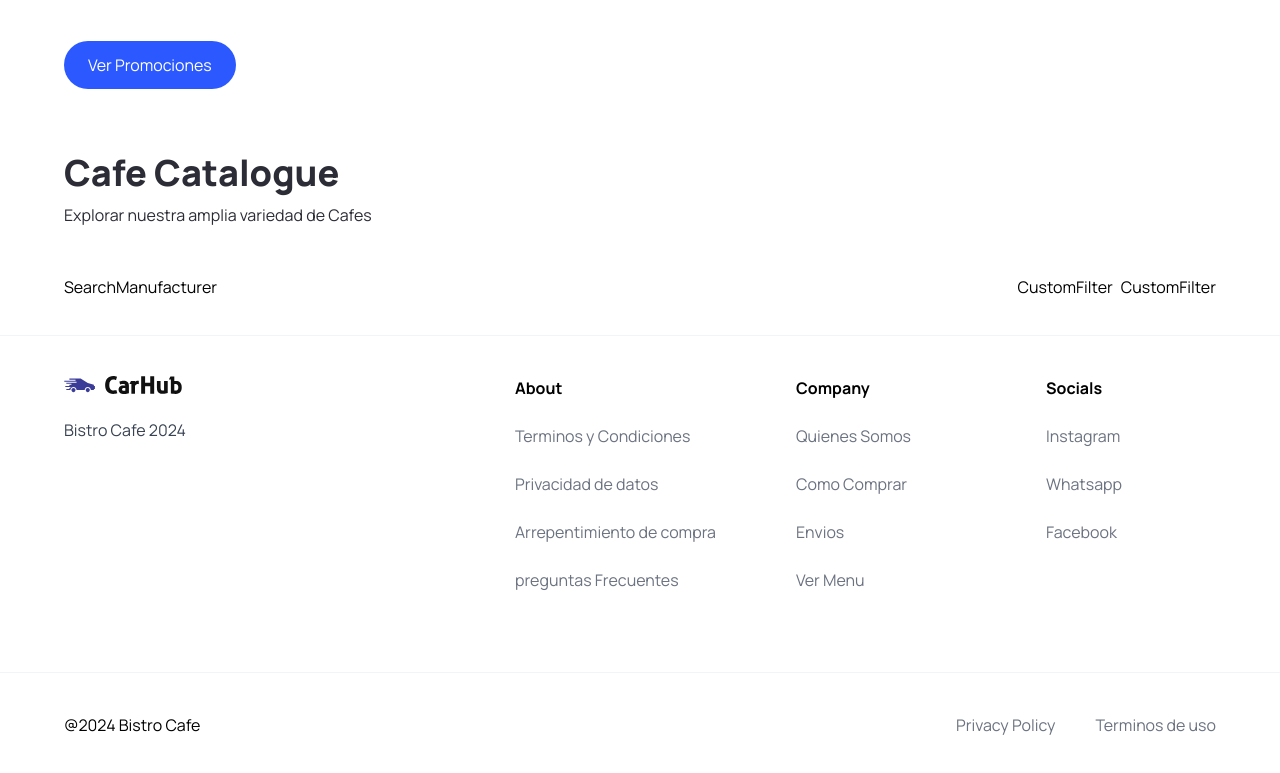
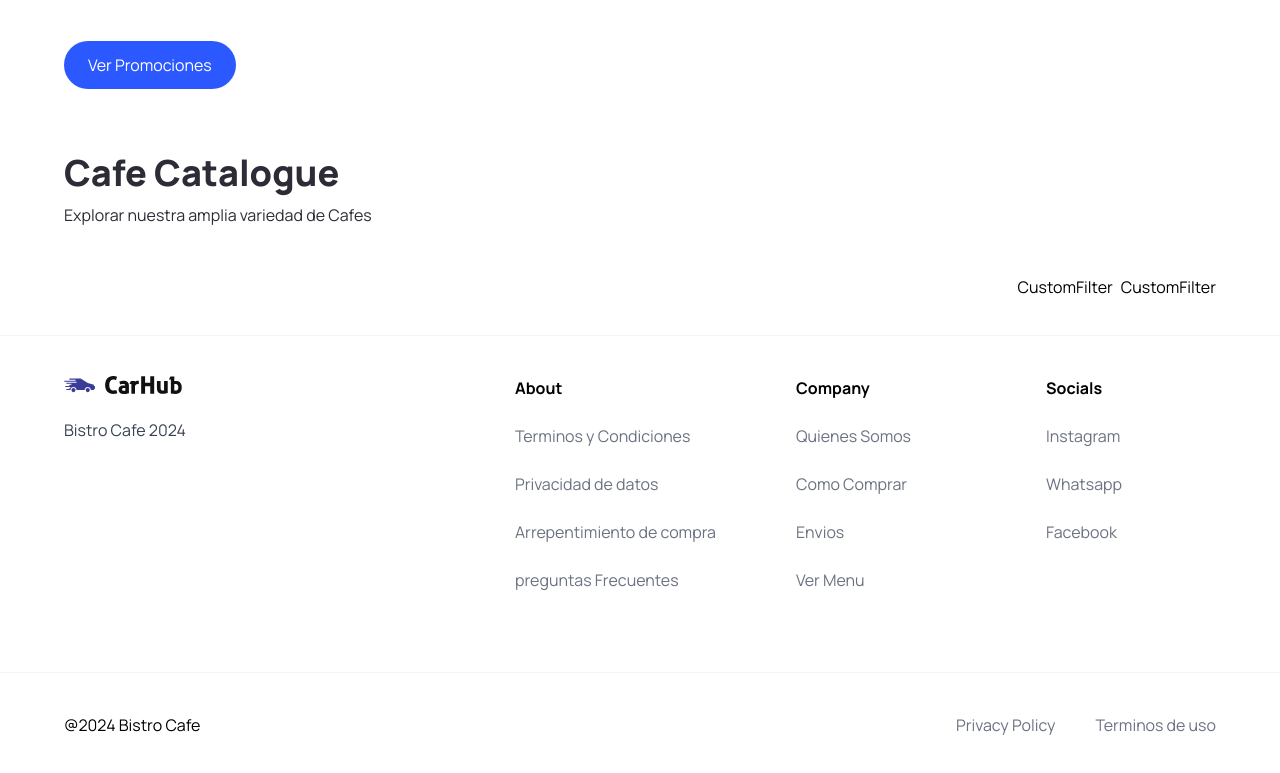
Before and after one commit to Nicoogf/CoffeShop, a Next.js app: page / in a window 1280 px wide. Shown: the part 724-1497 px from the top of the page. Built offline with nearby package versions, Linux system fonts and the light colour scheme.

Commit message:
Se agrega combobox

```diff
--- a/components/SearchManufacturer.tsx
+++ b/components/SearchManufacturer.tsx
@@ -1,9 +1,17 @@
+"use client"
 import { SearchManufacturerPros } from '@/types'
 import React from 'react'
+import { Combobox, Transition } from '@headlessui/react'
 
 const SearchManufacturer = ({ manufacturer, setManufacturer }: SearchManufacturerPros) => {
     return (
-        <div>SearchManufacturer</div>
+        <div className='search-manufacturer'>
+            <Combobox>
+                <div className='relative w-full'>
+
+                </div>
+            </Combobox>
+        </div>
     )
 }
 
```
Also changed, not shown: package.json (+5 -4 lines), 1 other file (tests, documents, lock files or other folders).
